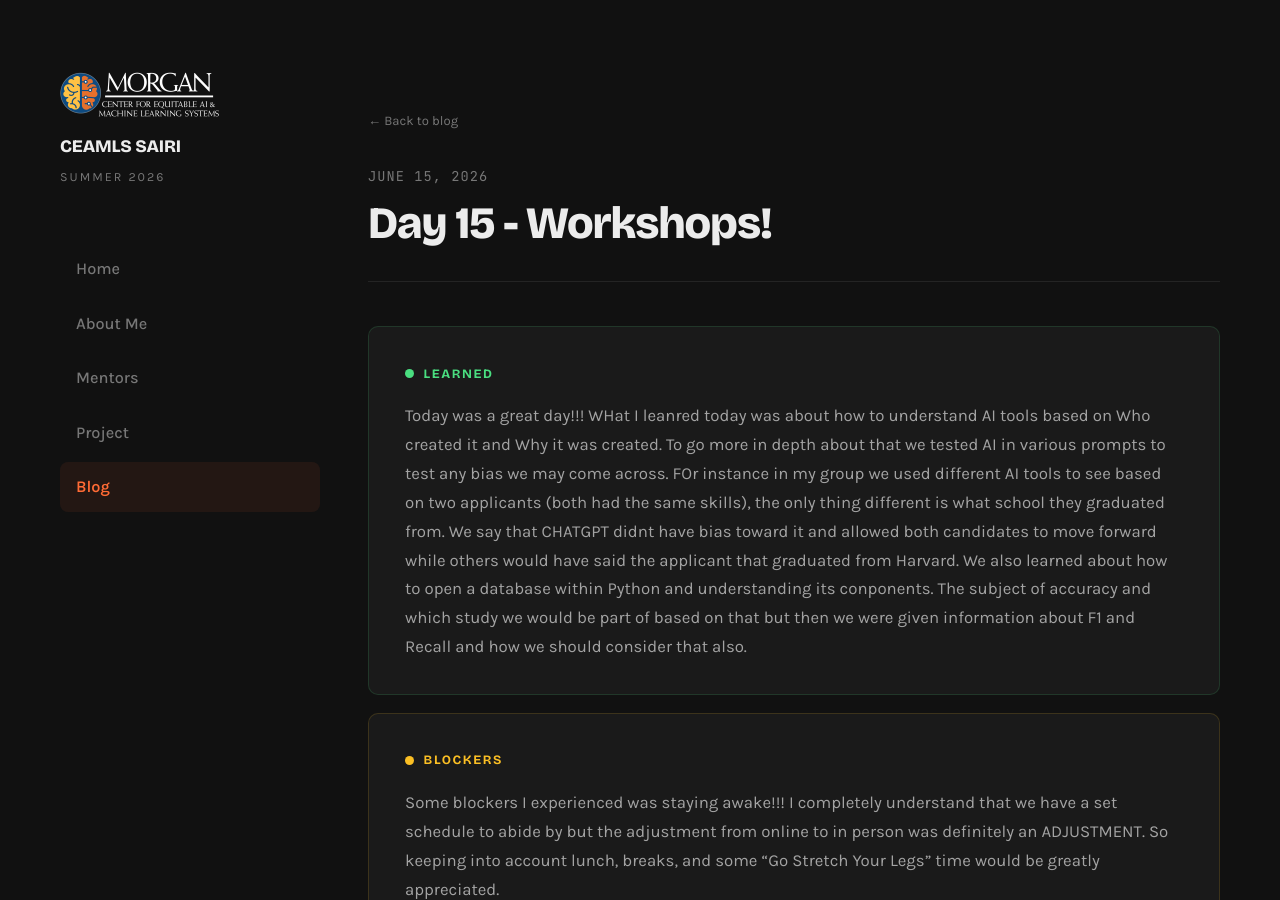
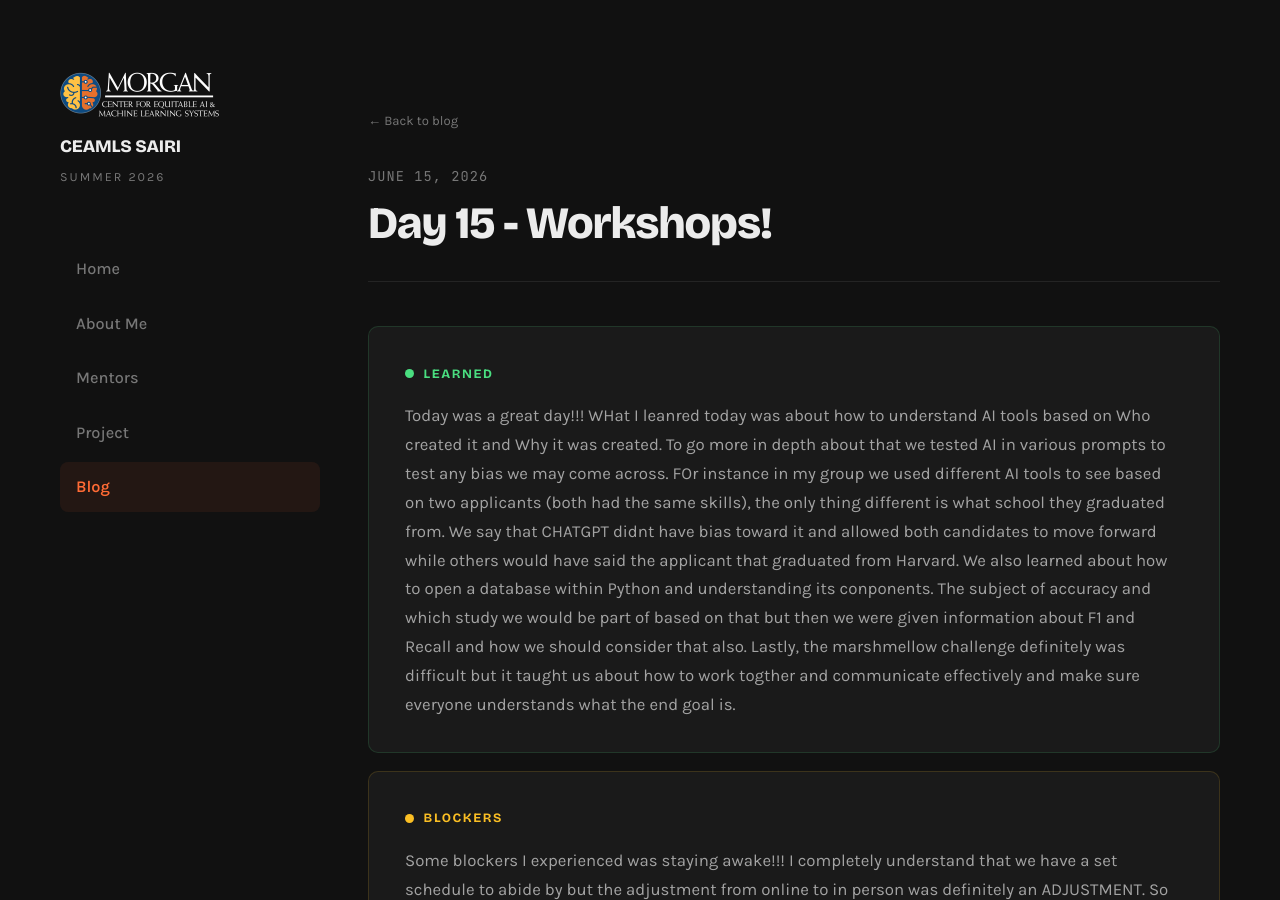
Before and after one commit to sanaareeves7/sanaareeves7ceamls26.github.io, a Jekyll site: the page built from _posts/2026-06-15-day-15.md, in a window 1280 px wide and 900 px high. Built offline with Jekyll 4.4.1, drawn with Linux system fonts in a browser that asks for light colours.

Commit message:
Update 2026-06-15-day-15.md

```diff
--- a/_posts/2026-06-15-day-15.md
+++ b/_posts/2026-06-15-day-15.md
@@ -6,7 +6,7 @@ permalink: /day15.html
 tags: ["onboarding", "research"]
 
 what_i_learned: |
-  Today was a great day!!! WHat I leanred today was about how to understand AI tools based on Who created it and Why it was created. To go more in depth about that we tested AI in various prompts to test any bias we may come across. FOr instance in my group we used different AI tools to see based on two applicants (both had the same skills), the only thing different is what school they graduated from. We say that CHATGPT didnt have bias toward it and allowed both candidates to move forward while others would have said the applicant that graduated from Harvard. We also learned about how to open a database within Python and understanding its conponents. The subject of accuracy and which study we would be part of based on that but then we were given information about F1 and Recall and how we should consider that also.
+  Today was a great day!!! WHat I leanred today was about how to understand AI tools based on Who created it and Why it was created. To go more in depth about that we tested AI in various prompts to test any bias we may come across. FOr instance in my group we used different AI tools to see based on two applicants (both had the same skills), the only thing different is what school they graduated from. We say that CHATGPT didnt have bias toward it and allowed both candidates to move forward while others would have said the applicant that graduated from Harvard. We also learned about how to open a database within Python and understanding its conponents. The subject of accuracy and which study we would be part of based on that but then we were given information about F1 and Recall and how we should consider that also. Lastly, the marshmellow challenge definitely was difficult but it taught us about how to work togther and communicate effectively and make sure everyone understands what the end goal is.
 blockers: |
   Some blockers I experienced was staying awake!!! I completely understand that we have a set schedule to abide by but the adjustment from online to in person was definitely an ADJUSTMENT. So keeping into account lunch, breaks, and some "Go Stretch Your Legs" time would be greatly appreciated.
 reflection: |
```
